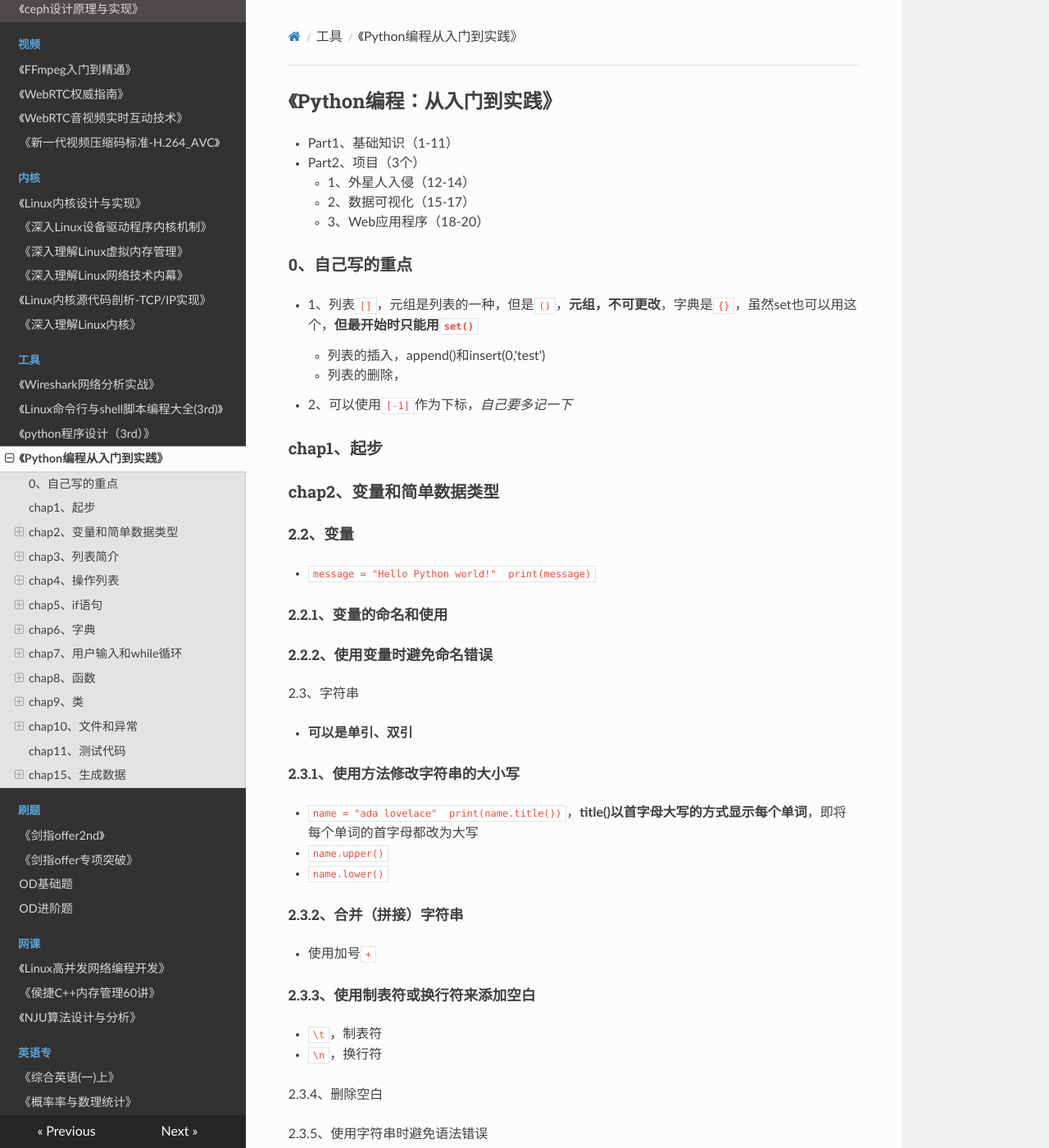
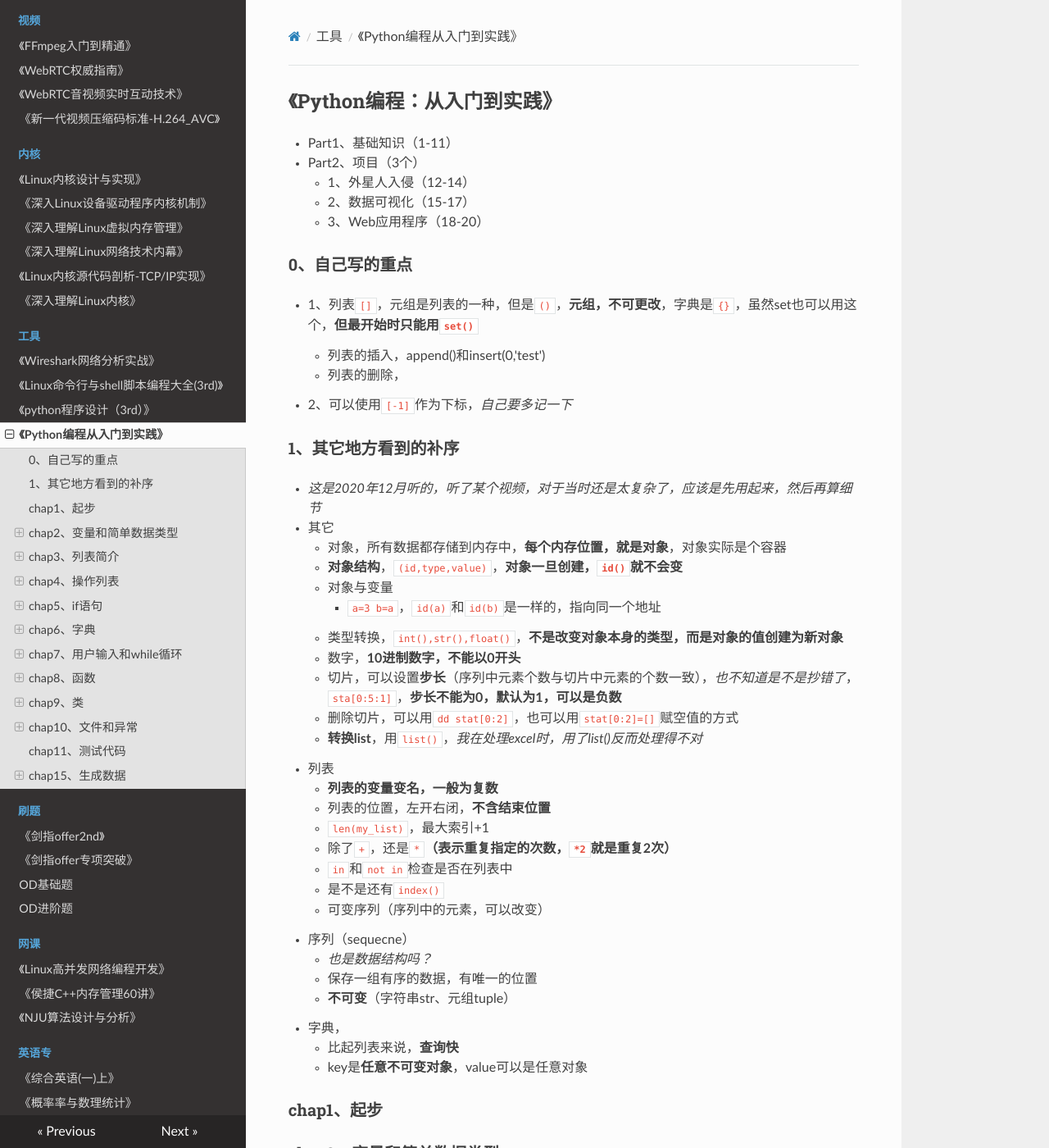
Before and after one commit to wolflion/booknotes, an MkDocs documentation site: the page built from docs/15tool/python/Python编程从入门到实践.md, in a window 1280 px wide and 1400 px high. Shown: the whole window at 82% size. Built offline with MkDocs 1.6.1, drawn with Linux system fonts in a browser that asks for light colours; nearby versions of some CDN libraries.

Commit message:
Update Python编程从入门到实践.md

```diff
--- a/docs/15tool/python/Python编程从入门到实践.md
+++ b/docs/15tool/python/Python编程从入门到实践.md
@@ -12,6 +12,35 @@
   + 列表的插入，append()和insert(0,'test')
   + 列表的删除，
 + 2、可以使用`[-1]`作为下标，*自己要多记一下*
+
+### 1、其它地方看到的补序
+
++ *这是2020年12月听的，听了某个视频，对于当时还是太复杂了，应该是先用起来，然后再算细节*
++ 其它
+  + 对象，所有数据都存储到内存中，**每个内存位置，就是对象**，对象实际是个容器
+  + **对象结构**，`(id,type,value)`，**对象一旦创建，`id()`就不会变**
+  + 对象与变量
+    + `a=3 b=a`，`id(a)`和`id(b)`是一样的，指向同一个地址
+  + 类型转换，`int(),str(),float()`，**不是改变对象本身的类型，而是对象的值创建为新对象**
+  + 数字，**10进制数字，不能以0开头**
+  + 切片，可以设置**步长**（序列中元素个数与切片中元素的个数一致），*也不知道是不是抄错了*，`sta[0:5:1]`，**步长不能为0，默认为1，可以是负数**
+  + 删除切片，可以用`dd stat[0:2]`，也可以用`stat[0:2]=[]`赋空值的方式
+  + **转换list**，用`list()`，*我在处理excel时，用了list()反而处理得不对*
++ 列表
+  + **列表的变量变名，一般为复数**
+  + 列表的位置，左开右闭，**不含结束位置**
+  + `len(my_list)`，最大索引+1
+  + 除了`+`，还是`*`**（表示重复指定的次数，`*2`就是重复2次）**
+  + `in`和`not in `检查是否在列表中
+  + 是不是还有`index()`
+  + 可变序列（序列中的元素，可以改变）
++ 序列（sequecne）
+  + *也是数据结构吗？*
+  + 保存一组有序的数据，有唯一的位置
+  + **不可变**（字符串str、元组tuple）
++ 字典，
+  + 比起列表来说，**查询快**
+  + key是**任意不可变对象**，value可以是任意对象
 
 ### chap1、起步
 
```
